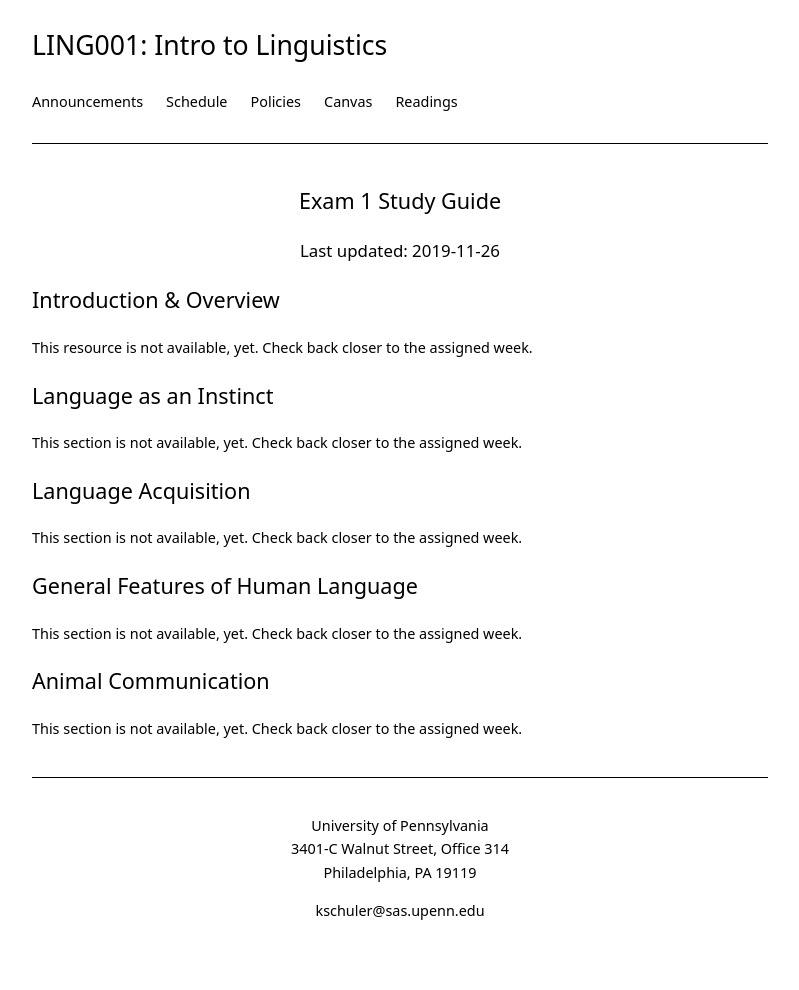
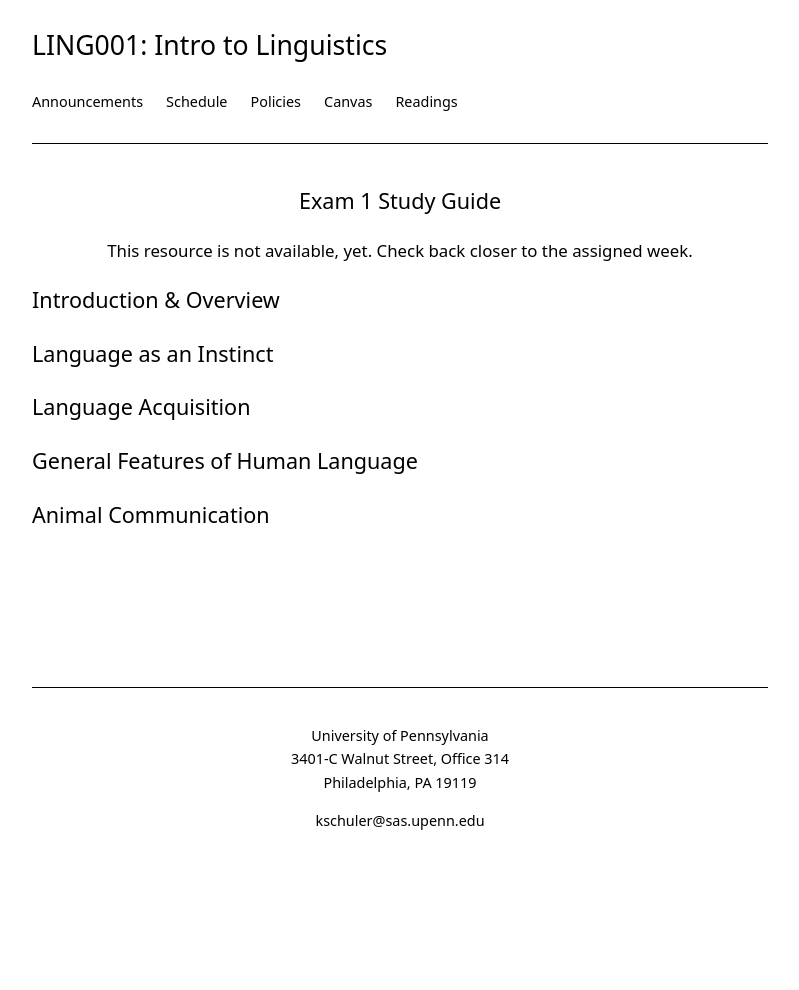
Before and after one commit to kschuler/ling001, a Jekyll site: the page built from spring2020/exam1-study-guide.md, in a window 1280 px wide. Shown: the whole page, without its empty margins (240-1039 px from the left). Built offline with Jekyll 4.4.1, drawn with Linux system fonts in a browser that asks for light colours; after the commit the page ends 900 px from its top, so only the background shows below that.

Commit message:
Update exam1-study-guide.md

```diff
--- a/spring2020/exam1-study-guide.md
+++ b/spring2020/exam1-study-guide.md
@@ -4,23 +4,19 @@ title: Exam 1 Study Guide
 ---
 
 <h2 align="center">Exam 1 Study Guide</h2>
-<h3 align="center">Last updated: 2019-11-26</h3>
+<h3 align="center">This resource is not available, yet. Check back closer to the assigned week.</h3>
 
 ## Introduction & Overview
-This resource is not available, yet. Check back closer to the assigned week.
+
 
 
 ## Language as an Instinct
-This section is not available, yet. Check back closer to the assigned week.
 
 
 ## Language Acquisition
-This section is not available, yet. Check back closer to the assigned week.
 
 
 ## General Features of Human Language
-This section is not available, yet. Check back closer to the assigned week.
 
 
 ## Animal Communication
-This section is not available, yet. Check back closer to the assigned week.
```
